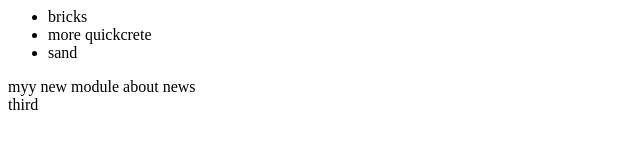
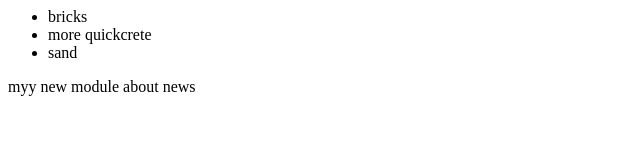
Before and after one commit to hchen213/test, a plain HTML site: page index.html in a window 1280 px wide. Shown: the full height of the page, 0-640 px from the left. Drawn offline with Linux system fonts and the light colour scheme.

Commit message:
deleted module

```diff
--- a/index.html
+++ b/index.html
@@ -10,8 +10,5 @@
 	<module-two>
 	<div>myy new module about news</div>
 	</module-two>
-	<module-three>
-	<div>third</div>
-	</module-three>
 	</body>
 </html>
```
